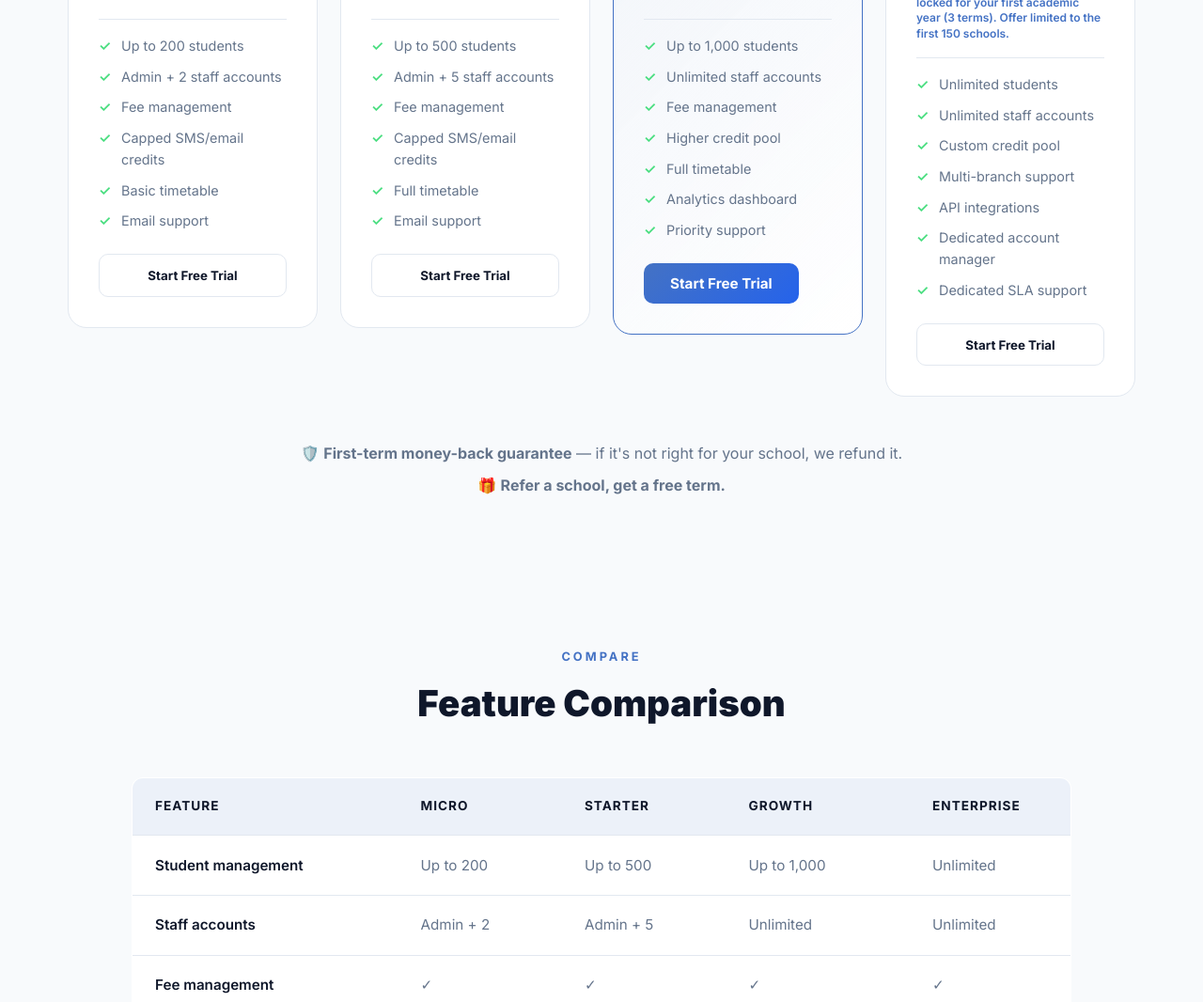
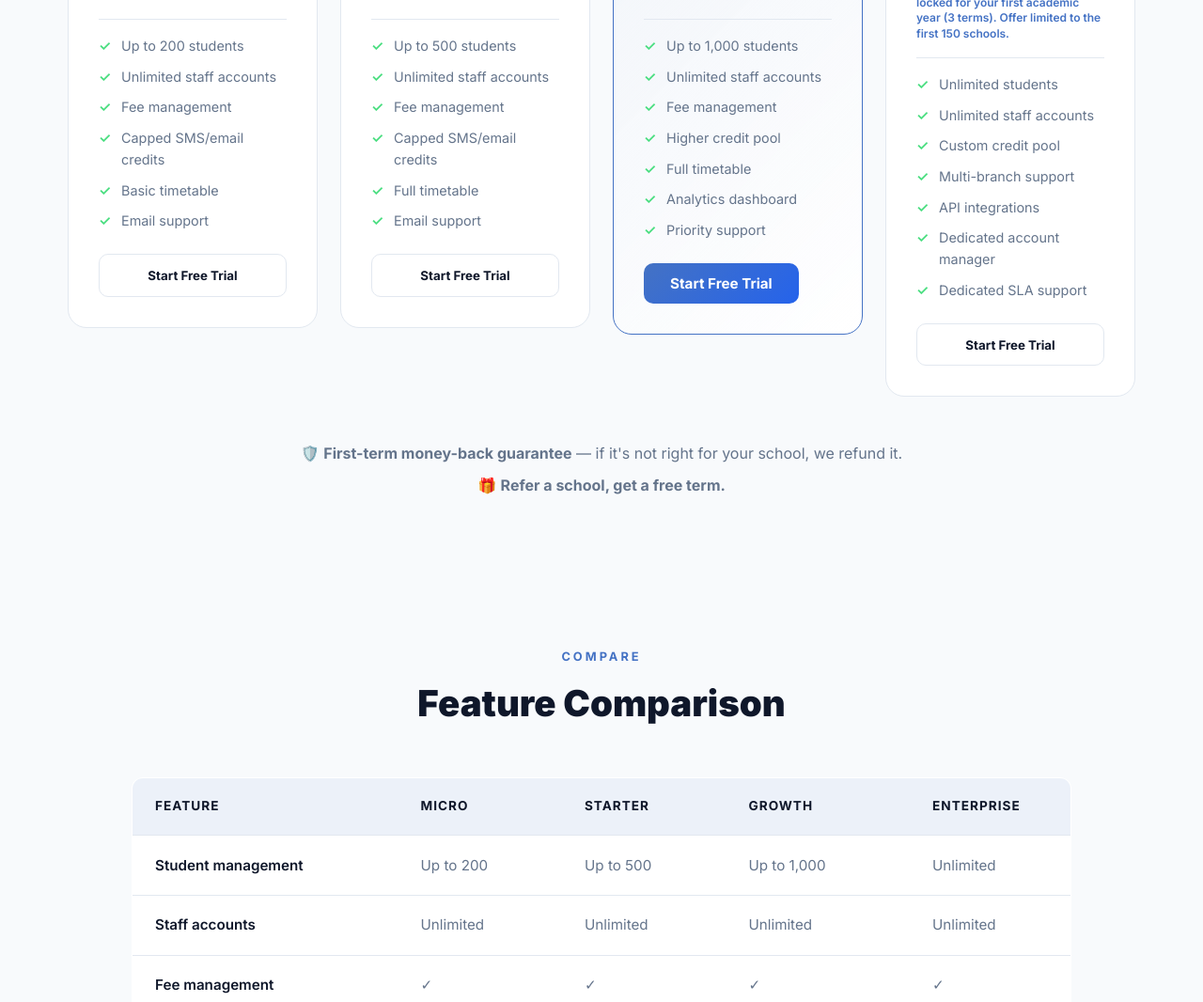
Before and after one commit to pchiderasamuel/titbeattechsolutions.com, a Next.js app: page / in a window 1280 px wide. Shown: the part 4938-6004 px from the top of the page at 94% size. Built offline with nearby package versions, Linux system fonts and the light colour scheme; no server answers.

Commit message:
feat: upgrade all subscription tiers to Unlimited Staff Accounts to drive adoption

```diff
--- a/src/app/page.tsx
+++ b/src/app/page.tsx
@@ -332,8 +332,8 @@ export default function HomePage() {
         </div>
         <div className={styles.pricingGrid}>
           {[
-            { id:'micro', name:'Micro', desc:'0–200 students (₦300/student)', basePrice:60000, listPrice:100000, features:['Up to 200 students','Admin + 2 staff accounts','Fee management','Capped SMS/email credits','Basic timetable','Email support'], popular:false },
-            { id:'starter', name:'Starter', desc:'201–500 students (₦300/student)', basePrice:150000, listPrice:250000, features:['Up to 500 students','Admin + 5 staff accounts','Fee management','Capped SMS/email credits','Full timetable','Email support'], popular:false },
+            { id:'micro', name:'Micro', desc:'0–200 students (₦300/student)', basePrice:60000, listPrice:100000, features:['Up to 200 students','Unlimited staff accounts','Fee management','Capped SMS/email credits','Basic timetable','Email support'], popular:false },
+            { id:'starter', name:'Starter', desc:'201–500 students (₦300/student)', basePrice:150000, listPrice:250000, features:['Up to 500 students','Unlimited staff accounts','Fee management','Capped SMS/email credits','Full timetable','Email support'], popular:false },
             { id:'growth',  name:'Growth',  desc:'501–1,000 students (₦300/student)', basePrice:300000, listPrice:500000, features:['Up to 1,000 students','Unlimited staff accounts','Fee management','Higher credit pool','Full timetable','Analytics dashboard','Priority support'], popular:true },
             { id:'enterprise', name:'Enterprise', desc:'1,001+ students (₦300/student)', basePrice:300000, listPrice:500000, features:['Unlimited students','Unlimited staff accounts','Custom credit pool','Multi-branch support','API integrations','Dedicated account manager','Dedicated SLA support'], popular:false, isCustom: true, plus: true },
           ].map(plan => {
@@ -404,7 +404,7 @@ export default function HomePage() {
             </thead>
             <tbody>
               <tr><td>Student management</td><td>Up to 200</td><td>Up to 500</td><td>Up to 1,000</td><td>Unlimited</td></tr>
-              <tr><td>Staff accounts</td><td>Admin + 2</td><td>Admin + 5</td><td>Unlimited</td><td>Unlimited</td></tr>
+              <tr><td>Staff accounts</td><td>Unlimited</td><td>Unlimited</td><td>Unlimited</td><td>Unlimited</td></tr>
               <tr><td>Fee management</td><td>✓</td><td>✓</td><td>✓</td><td>✓</td></tr>
               <tr><td>SMS/email notifications</td><td>Capped credits</td><td>Capped credits</td><td>Higher credit pool</td><td>Custom pool</td></tr>
               <tr><td>Timetable planner</td><td>Basic</td><td>Full</td><td>Full</td><td>Full</td></tr>
```
